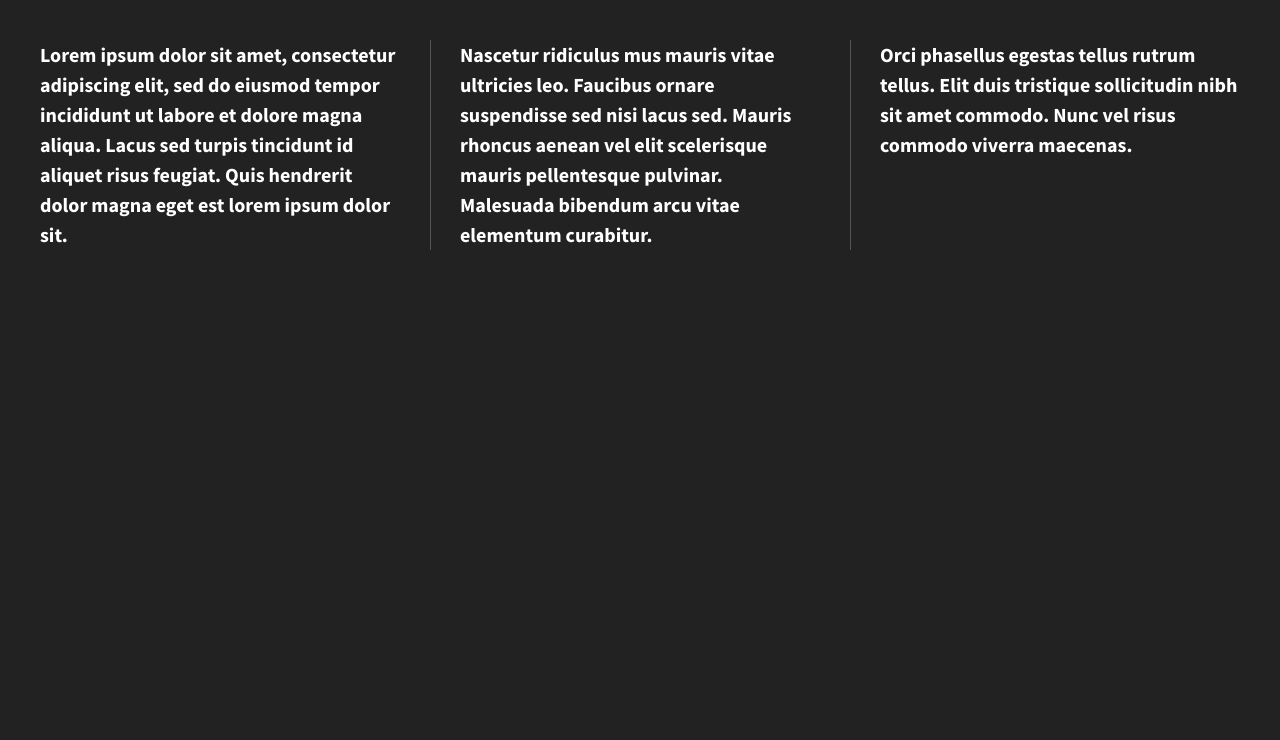
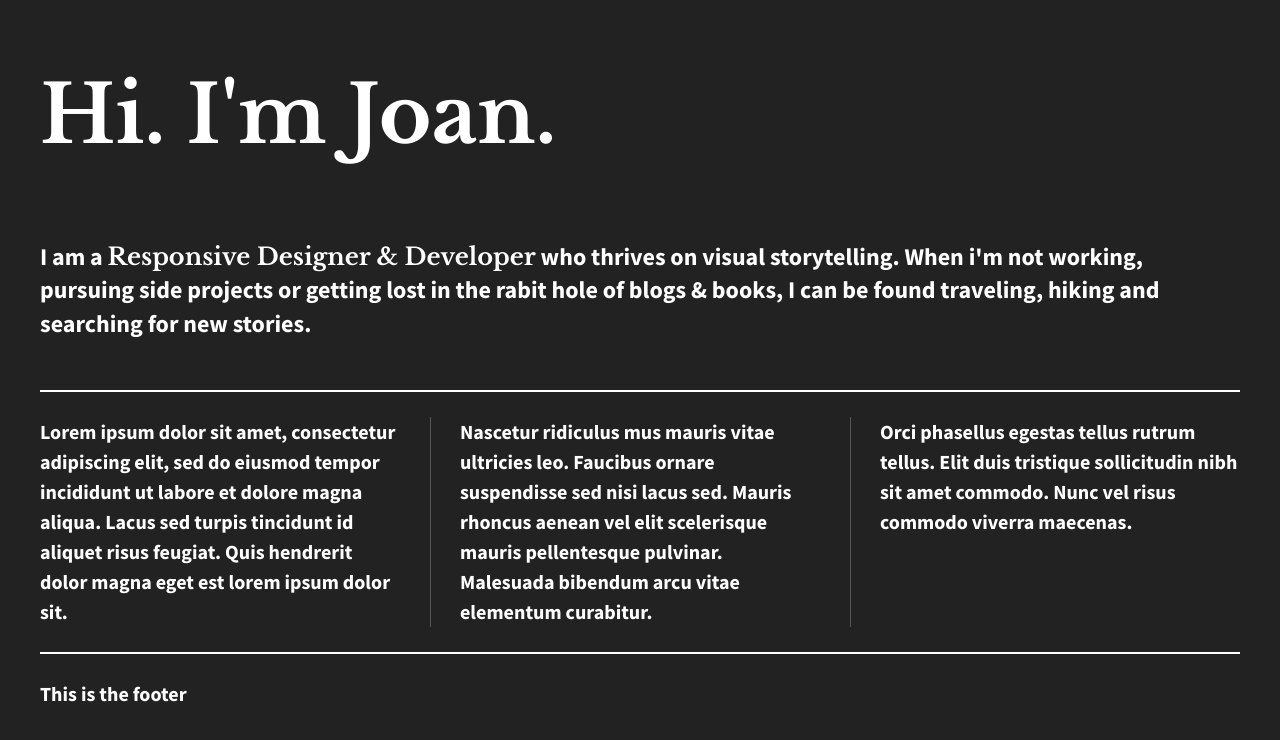
Before and after one commit to JoanFowler/206-divs-flexbox, a plain HTML site: page index.html in a window 1280 px wide. Drawn offline with nearby package versions, Linux system fonts and the light colour scheme.

Commit message:
header and footer added

```diff
--- a/css/main.css
+++ b/css/main.css
@@ -113,8 +113,41 @@ body {
   /*add display:flex and set justify-content to space-between*/
   font-weight: 700;
   display: flex;
+  flex-flow: row wrap;
   justify-content: space-between;
+  max-width: 1200px;
+  margin: auto;
 
+}
+
+header,
+main,
+footer{
+  display: flex;
+  justify-content: center;
+  align-items: center;
+}
+
+header {
+  height: 150px;
+}
+
+header h1{
+  font-family: 'Libre Baskerville', serif;
+  font-size: 4em;
+}
+
+main {
+  height: 200px;
+  border-bottom: 2px solid #fff;
+}
+
+main p{
+  font-size: 1.2em;
+}
+
+main p span{
+  font-family: 'Libre Baskerville', serif;
 }
 
 .div-1, .div-2, .div-3 {
@@ -127,6 +160,7 @@ body {
   width: 30%;
   justify-content: center;
   align-items: flex-start;
+  margin: 25px 0;
 }
 
 .div-1, .div-2 {
@@ -134,7 +168,14 @@ body {
     padding-right: 30px;
   }
 
-
+footer {
+  display: flex;
+  align-items: center;
+  justify-content: flex-start;
+  width: 100%;
+  height: 80px;
+  border-top: 2px solid #fff;
+}
 
 
 /* ==========================================================================
--- a/index.html
+++ b/index.html
@@ -13,8 +13,10 @@
         <link rel="stylesheet" href="css/normalize.css">
         <link rel="stylesheet" href="css/main.css">
         <script src="js/vendor/modernizr-2.8.3.min.js"></script>
+        <link rel="preconnect" href="https://fonts.gstatic.com">
         <link href='http://fonts.googleapis.com/css?family=Lora:700' rel='stylesheet' type='text/css'>
         <link href='http://fonts.googleapis.com/css?family=Source+Sans+Pro:400,700' rel='stylesheet' type='text/css'>
+        <link href="https://fonts.googleapis.com/css2?family=Libre+Baskerville:wght@700&display=swap" rel="stylesheet">
     </head>
     <body>
         <!--[if lt IE 8]>
@@ -22,6 +24,12 @@
         <![endif]-->
 
         <section class="wrapper">
+          <header>
+            <h1>Hi.  I'm Joan.</h1>
+          </header>
+          <main>
+            <p>I am a <span>Responsive Designer & Developer</span> who thrives on visual storytelling.  When i'm not working, pursuing side projects or getting lost in the rabit hole of blogs & books, I can be found traveling, hiking and searching for new stories.</p>
+          </main>
           <div class="div-1">
               Lorem ipsum dolor sit amet, consectetur adipiscing elit, sed do eiusmod tempor incididunt ut labore et dolore magna aliqua. Lacus sed turpis tincidunt id aliquet risus feugiat. Quis hendrerit dolor magna eget est lorem ipsum dolor sit.
           </div>
@@ -31,6 +39,9 @@
           <div class="div-3">
               Orci phasellus egestas tellus rutrum tellus. Elit duis tristique sollicitudin nibh sit amet commodo. Nunc vel risus commodo viverra maecenas.
           </div>
+          <footer>
+            <p>This is the footer</p>
+          </footer>
         </section>
 
         <script src="https://ajax.googleapis.com/ajax/libs/jquery/1.11.3/jquery.min.js"></script>
```
Lines whose indentation alone changed are shown as unchanged.
